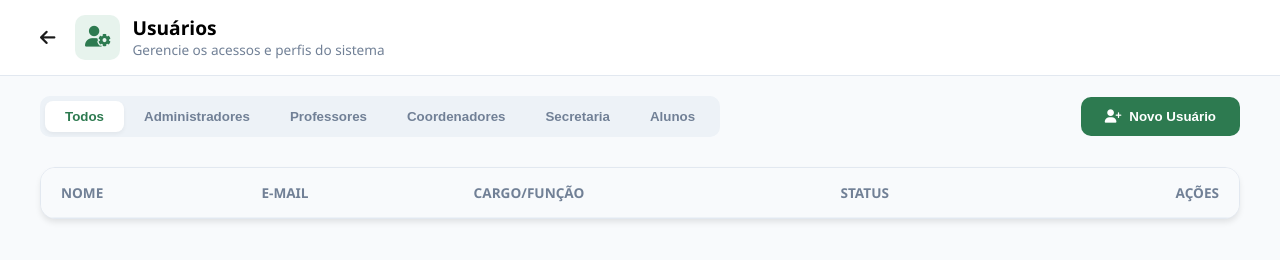
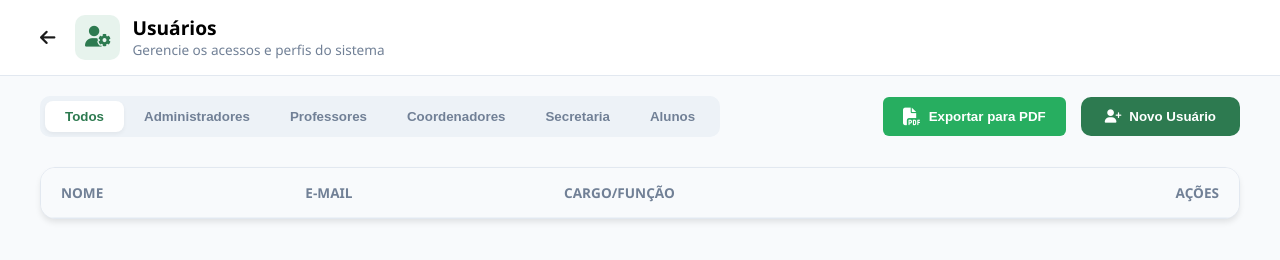
Before and after one commit to Poudek/projeto-DAC, a website: page usuarios.html in a window 1280 px wide. Drawn offline with nearby package versions, Linux system fonts and the light colour scheme; no server answers.

Commit message:
função PDF

```diff
--- a/usuarios.css
+++ b/usuarios.css
@@ -355,3 +355,28 @@ body {
 #lista-usuarios tr:nth-child(3) { animation-delay: 0.15s; }
 #lista-usuarios tr:nth-child(4) { animation-delay: 0.20s; }
 #lista-usuarios tr:nth-child(5) { animation-delay: 0.25s; }
+
+.export-actions {
+    display: flex;
+    gap: 15px;
+}
+.btn-export {
+    background-color: #27ae60; /* Verde para destacar ação de saída/sucesso */
+    color: white;
+    border: none;
+    padding: 10px 20px;
+    border-radius: 6px;
+    cursor: pointer;
+    font-weight: 600;
+    display: flex;
+    align-items: center;
+    gap: 8px;
+    transition: all 0.3s ease;
+}
+.btn-export:hover {
+    background-color: #c53030;
+}
+
+.btn-export i {
+    font-size: 1.1rem;
+}
--- a/usuarios.html
+++ b/usuarios.html
@@ -7,6 +7,8 @@
     <link rel="icon" type="image/png" href="agenda.png-removebg-preview (1).png">
     <link rel="stylesheet" href="usuarios.css"> <!-- Reutilizando o CSS base -->
     <link rel="stylesheet" href="https://cdnjs.cloudflare.com/ajax/libs/font-awesome/6.4.0/css/all.min.css">
+    <script src="https://cdnjs.cloudflare.com/ajax/libs/jspdf/2.5.1/jspdf.umd.min.js"></script>
+    <script src="https://cdnjs.cloudflare.com/ajax/libs/jspdf-autotable/3.5.25/jspdf.plugin.autotable.min.js"></script>
 </head>
 <body>
 
@@ -53,10 +55,14 @@
                     Alunos
                 </button>
             </div>
-
+            <div class="export-actions">
+            <button onclick="exportarUsuariosPDF()" class="btn-export">
+    <i class="fas fa-file-pdf"></i> Exportar para PDF
+            </button>
             <button class="btn-novo-user" onclick="abrirModalNovoUsuario()">
     <i class="fa-solid fa-user-plus"></i> Novo Usuário
             </button>
+            </div>
         </div>
 
         <div class="table-card">
@@ -66,7 +72,6 @@
                         <th>Nome</th>
                         <th>E-mail</th>
                         <th>Cargo/Função</th>
-                        <th>Status</th>
                         <th style="text-align: right;">Ações</th>
                     </tr>
                 </thead>
--- a/usuarios.js
+++ b/usuarios.js
@@ -106,7 +106,6 @@ function renderizarTabela(usuarios) {
                 <td><strong>${user.nome}</strong></td>
                 <td>${user.email}</td>
                 <td><span class="${classeCargo}">${cargoNome}</span></td>
-                <td><span class="status-ativo">● Ativo</span></td>
                 <td style="text-align: right;">
                     <button class="btn-acao-tabela" onclick="editarCargo(${user.id})">
                         <i class="fa-solid fa-user-gear"></i>
@@ -236,3 +235,62 @@ function configurarToggleSenha() {
         };
     }
 }
+
+async function exportarUsuariosPDF() {
+    const { jsPDF } = window.jspdf;
+    const doc = new jsPDF();
+
+    try {
+        // Substitua pela sua URL real da API
+        const response = await fetch(`${API_URL}/api/usuarios`);
+        const usuarios = await response.json();
+
+        if (!usuarios || usuarios.length === 0) {
+            alert("Não há dados no banco para exportar.");
+            return;
+        }
+
+       // Título em Verde
+        doc.setFontSize(18);
+        doc.setTextColor(39, 174, 96); // Verde #27ae60
+        doc.text("Relatório de Usuários - Agenda Acadêmica", 14, 20);
+
+        doc.setDrawColor(39, 174, 96);
+        doc.line(14, 23, 196, 23);
+
+        doc.setFontSize(10);
+    doc.setTextColor(100);
+    const dataHoje = new Date().toLocaleString('pt-BR');
+    doc.text(`Gerado em: ${dataHoje}`, 14, 30);
+
+        // Mapeamento SEM a coluna de Status
+        const colunas = ["Nome", "E-mail", "Cargo/Função"];
+        const linhas = usuarios.map(u => [
+            u.nome || u.username || "---",
+            u.email || "---",
+            u.cargo || u.funcao || u.nivel || "---"
+        ]);
+
+        // Gerar a tabela com o estilo do projeto
+        doc.autoTable({
+            head: [colunas],
+            body: linhas,
+            startY: 35,
+            theme: 'striped',
+            headStyles: {
+                fillColor: [39, 174, 96], // Verde #27ae60
+                textColor: 255,
+                fontStyle: 'bold'
+            },
+            styles: { fontSize: 10 },
+            alternateRowStyles: { fillColor: [235, 245, 238] }, // Verde claro para linhas alternadas
+        });
+
+        // Salvar o arquivo
+        doc.save(`usuarios_agenda_${new Date().toLocaleDateString('pt-BR')}.pdf`);
+
+    } catch (error) {
+        console.error("Erro na exportação:", error);
+        alert("Erro ao conectar com o banco para gerar o PDF.");
+    }
+}
```
